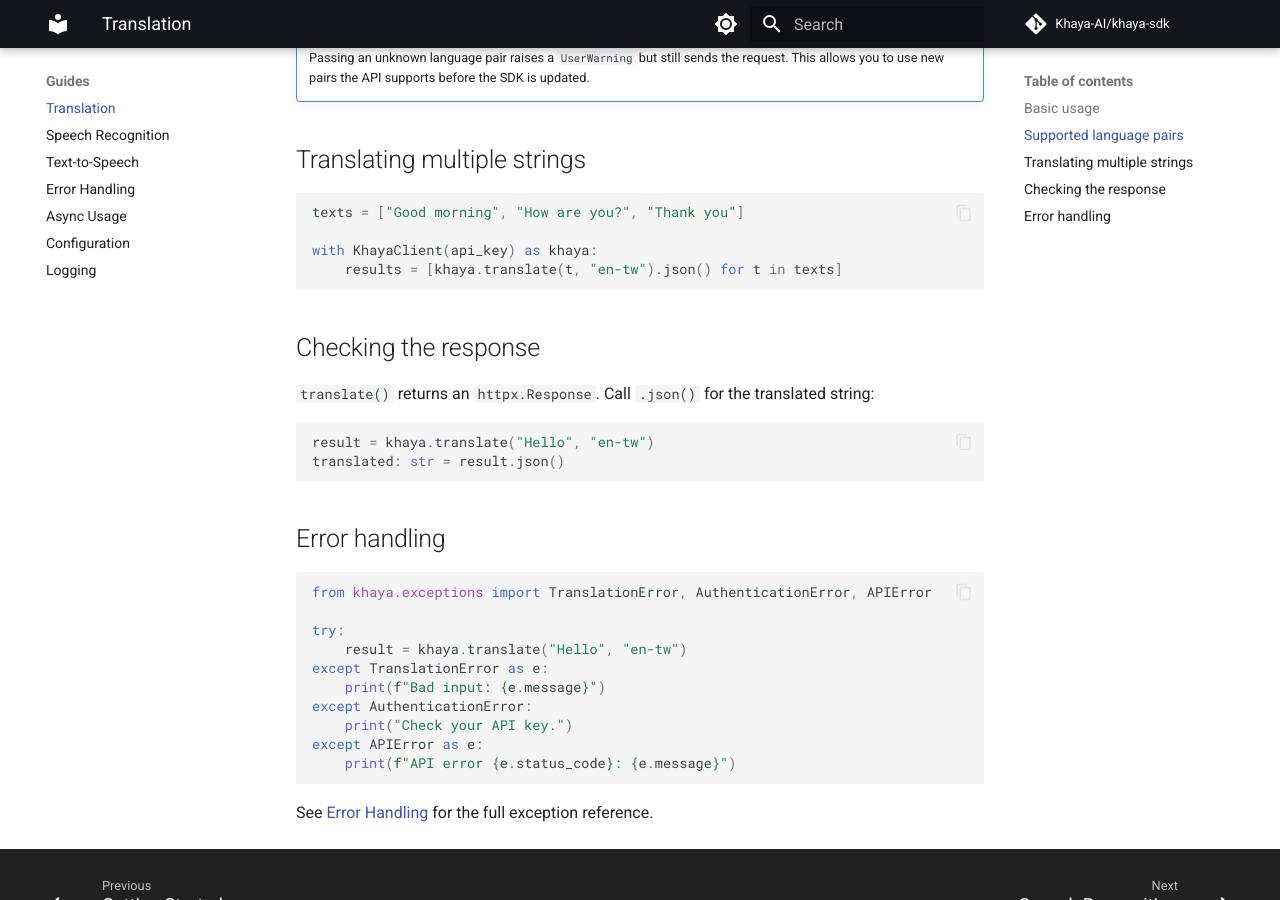
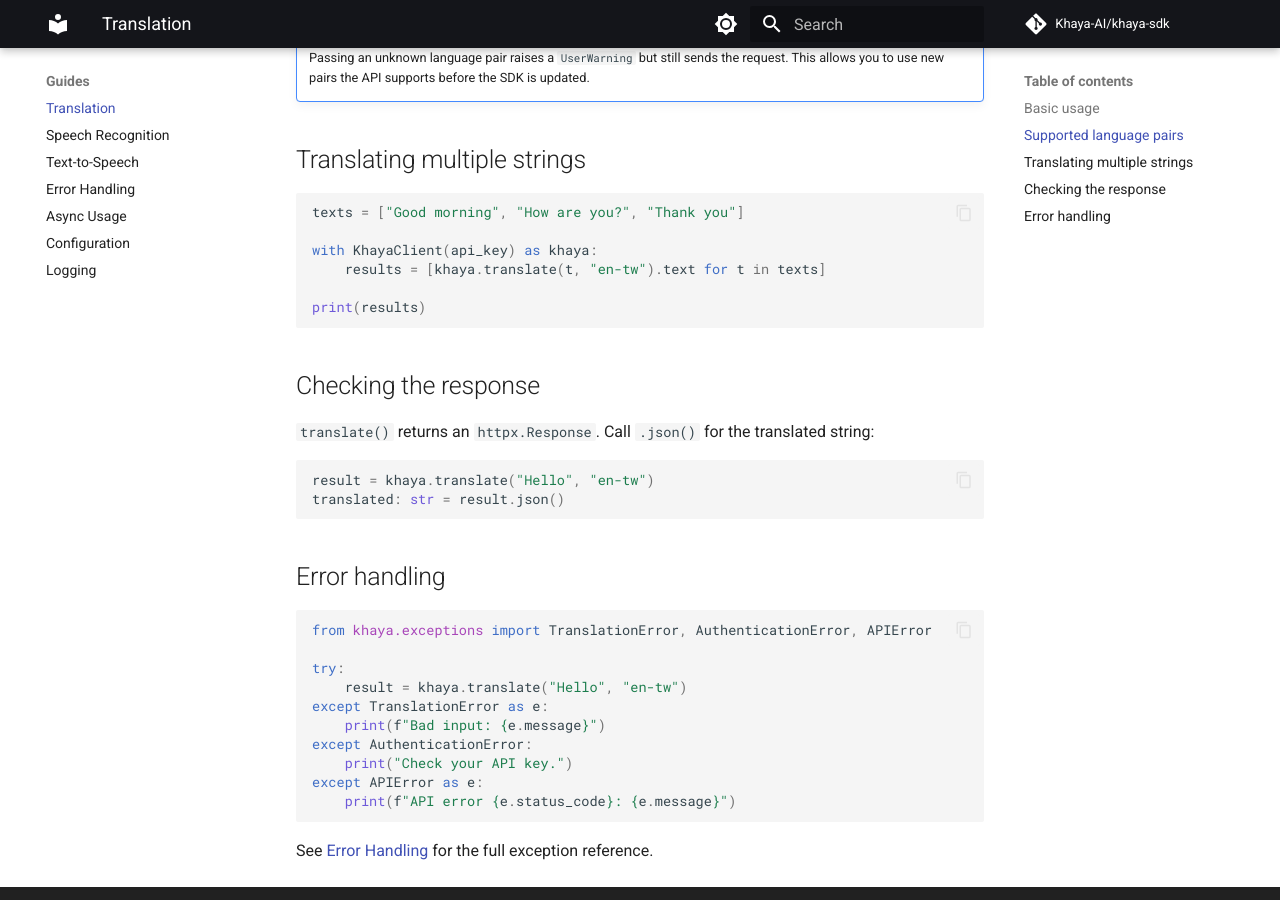
Before and after one commit to Khaya-AI/khaya-sdk, an MkDocs documentation site: the page built from docs/guides/translation.md, in a window 1280 px wide and 900 px high, scrolled down 1678 px. Built offline with MkDocs 1.6.1 and Material for MkDocs 9.7.7, drawn with Linux system fonts in a browser that asks for light colours; comment, search, counter and statistics services are not loaded.

Commit message:
Fix translation result extraction in example code

````diff
--- a/docs/guides/translation.md
+++ b/docs/guides/translation.md
@@ -51,7 +51,9 @@ The second argument is the **language pair**: `"<source>-<target>"`.
 texts = ["Good morning", "How are you?", "Thank you"]
 
 with KhayaClient(api_key) as khaya:
-    results = [khaya.translate(t, "en-tw").json() for t in texts]
+    results = [khaya.translate(t, "en-tw").text for t in texts]
+
+print(results)
 ```
 
 ## Checking the response
````
